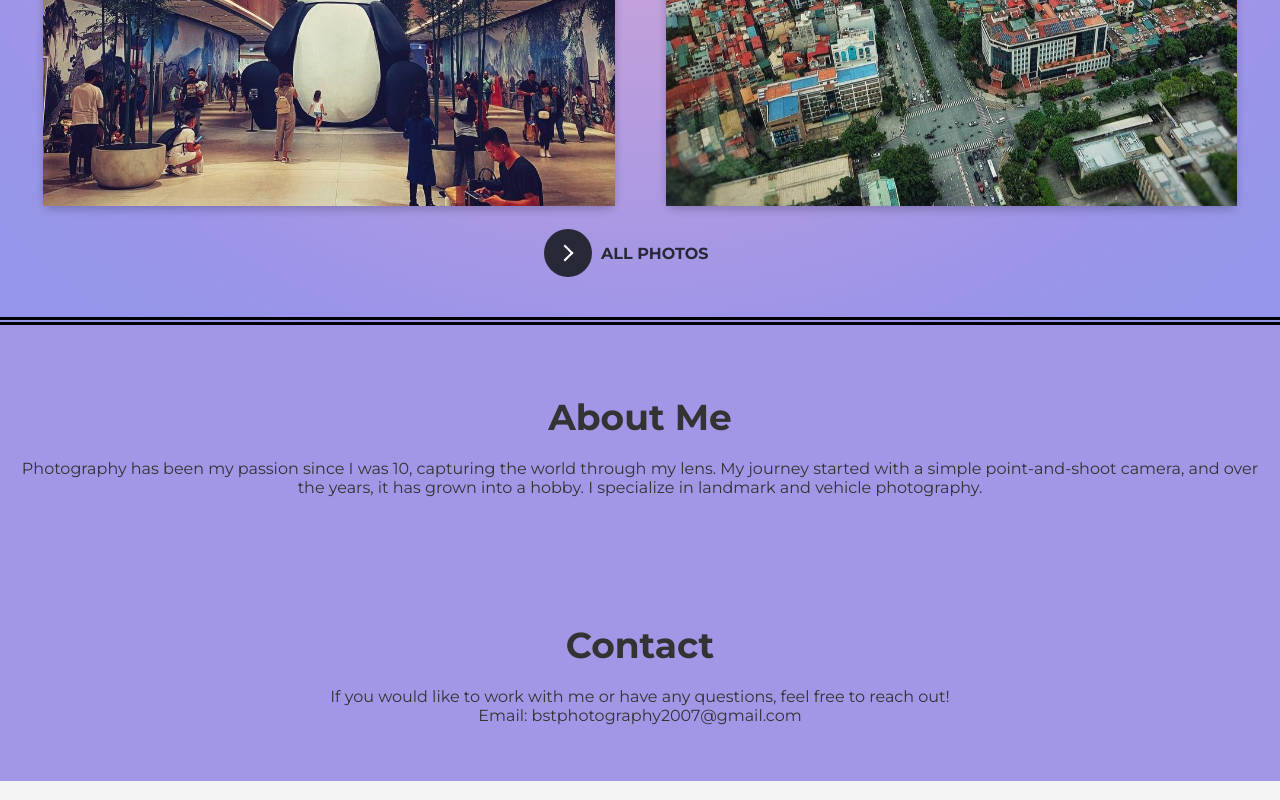
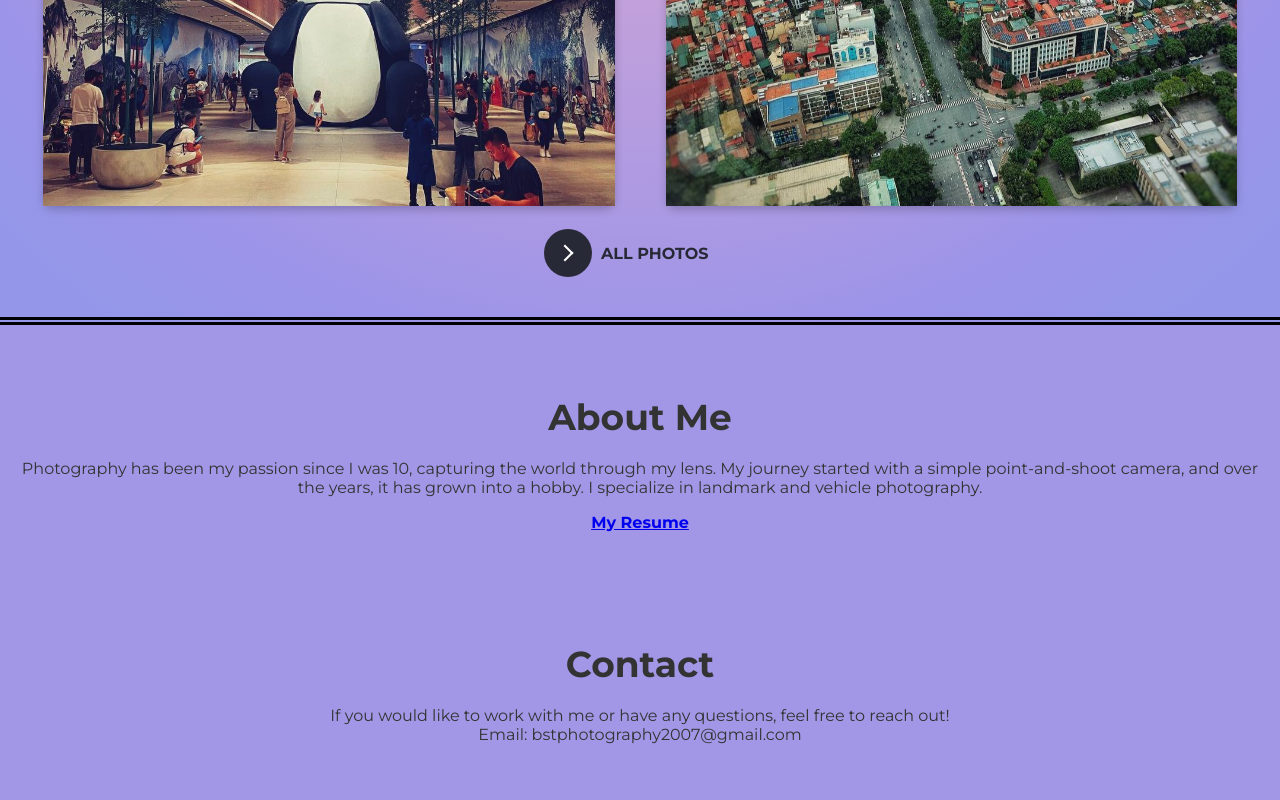
Before and after one commit to BoltDrifter/BSTPhotograpyPortfolio, a plain HTML site: page index.html in a window 1280 px wide. Shown: the part 1953-2753 px from the top of the page. Drawn offline with nearby package versions, Linux system fonts and the light colour scheme.

Commit message:
resume Update

```diff
--- a/index.html
+++ b/index.html
@@ -74,6 +74,7 @@
         <section class="about" id="about" data-aos="fade-up">
             <h2>About Me</h2>
             <p>Photography has been my passion since I was 10, capturing the world through my lens. My journey started with a simple point-and-shoot camera, and over the years, it has grown into a hobby. I specialize in landmark and vehicle photography.</p>
+            <a href="Baldeep Singh Taluja Resume (1).pdf"><b>My Resume</b></a>
         </section>
 
         <section class="contact" id="contact" data-aos="fade-up" data-aos-delay="200">
```
Also changed, not shown: 1 other file.
